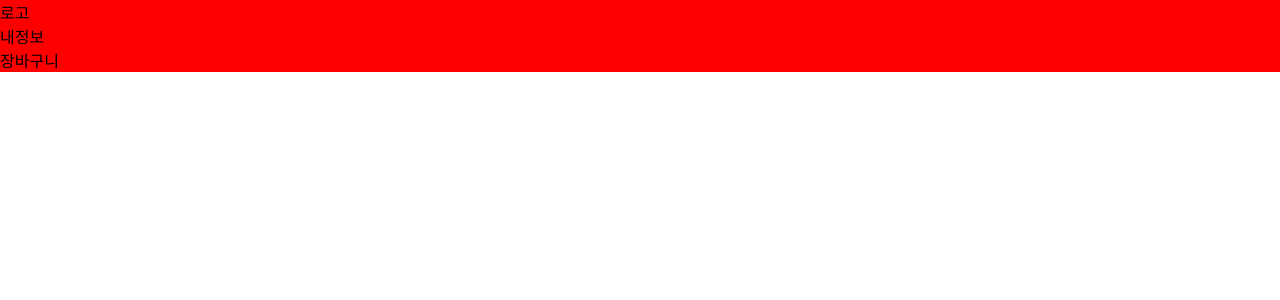
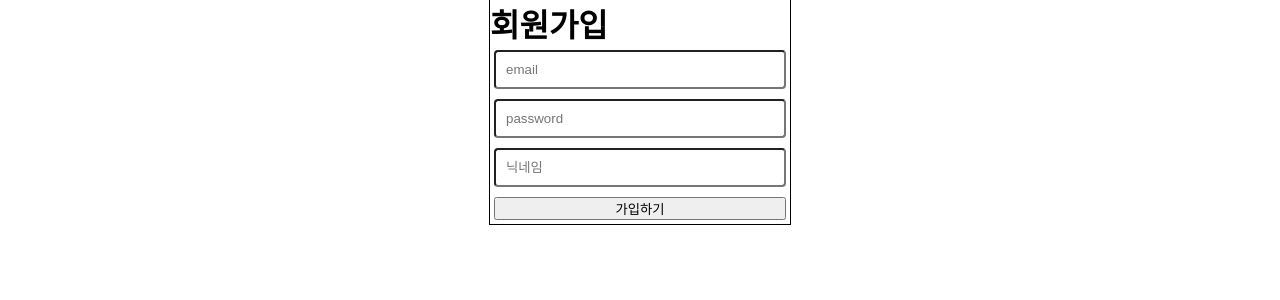
Before and after one commit to jin-park0115/Fullstack-store, a React (Vite) app: page /signup in a window 1280 px wide. Shown: the top 300 px of the page. Built offline with nearby package versions, Linux system fonts and the light colour scheme.

Commit message:
page: signup-page

```diff
--- a/src/App.tsx
+++ b/src/App.tsx
@@ -1,9 +1,14 @@
-import Navigation from "./components/Navigation";
+import { Route, Routes } from "react-router-dom";
+import MainPage from "./pages/MainPage";
+import SingupPage from "./pages/SignupPage";
 
 function App() {
   return (
     <>
-      <Navigation />
+      <Routes>
+        <Route path="/" element={<MainPage />} />
+        <Route path="/signup" element={<SingupPage />} />
+      </Routes>
     </>
   );
 }
--- a/src/components/Navigation.tsx
+++ b/src/components/Navigation.tsx
@@ -1,13 +1,16 @@
+import { Link } from "react-router-dom";
 import styled from "styled-components";
 
 const Navigation = () => {
   return (
     <Wrap>
-      <ul>
-        <li>로고</li>
-        <li>내정보</li>
+      <p>로고</p>
+      <NavWrap>
+        <li>
+          <Link to="/signup">내정보</Link>
+        </li>
         <li>장바구니</li>
-      </ul>
+      </NavWrap>
     </Wrap>
   );
 };
@@ -16,5 +19,22 @@ export default Navigation;
 
 const Wrap = styled.div`
   display: flex;
-  background-color: red;
+  justify-content: space-between;
+  background-color: gray;
+  padding: 20px;
+  p {
+    cursor: pointer;
+  }
 `;
+
+const NavWrap = styled.ul`
+  display: flex;
+  gap: 20px;
+  cursor: pointer;
+  :hover {
+    color: red;
+  }
+  li {
+    transition: ease-in-out 0.3s;
+  }
+`;
--- /dev/null
+++ b/src/pages/MainPage.tsx
@@ -0,0 +1,12 @@
+import Navigation from "../components/Navigation";
+
+const MainPage = () => {
+  return (
+    <>
+      <Navigation />
+      <h1>home</h1>
+    </>
+  );
+};
+
+export default MainPage;
--- /dev/null
+++ b/src/pages/SignupPage.tsx
@@ -0,0 +1,34 @@
+import styled from "styled-components";
+
+const SingupPage = () => {
+  return (
+    <Container>
+      <h1>회원가입</h1>
+      <SignUpForm>
+        <input type="email" placeholder="email" />
+        <input type="password" placeholder="password" />
+        <input type="text" placeholder="닉네임" />
+        <button type="submit">가입하기</button>
+      </SignUpForm>
+    </Container>
+  );
+};
+
+export default SingupPage;
+const Container = styled.div`
+  width: 300px;
+  margin: 0 auto;
+  box-shadow: 0 0 0 1px black;
+`;
+
+const SignUpForm = styled.form`
+  display: flex;
+  flex-direction: column;
+  gap: 10px;
+  padding: 4px;
+  input {
+    padding: 10px;
+    border-radius: 4px;
+    outline: none;
+  }
+`;
```
Also changed, not shown: 1 other file (tests, documents, lock files or other folders).
